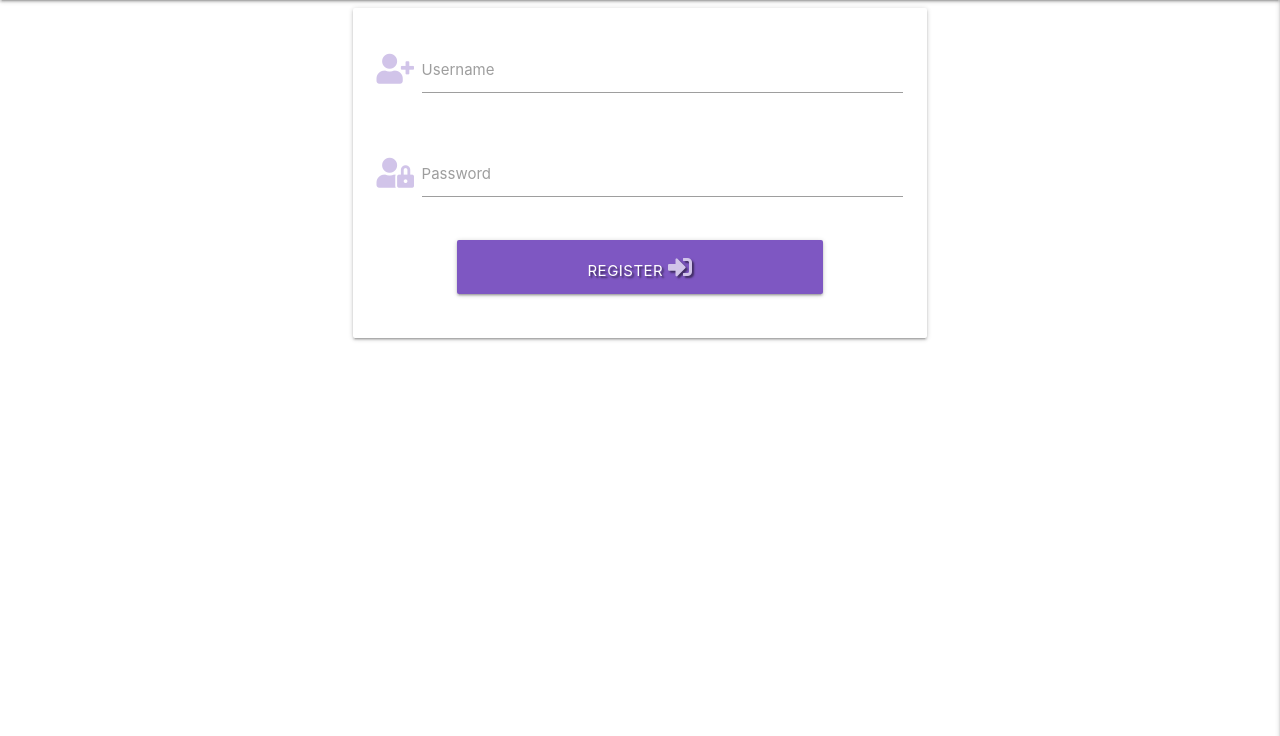
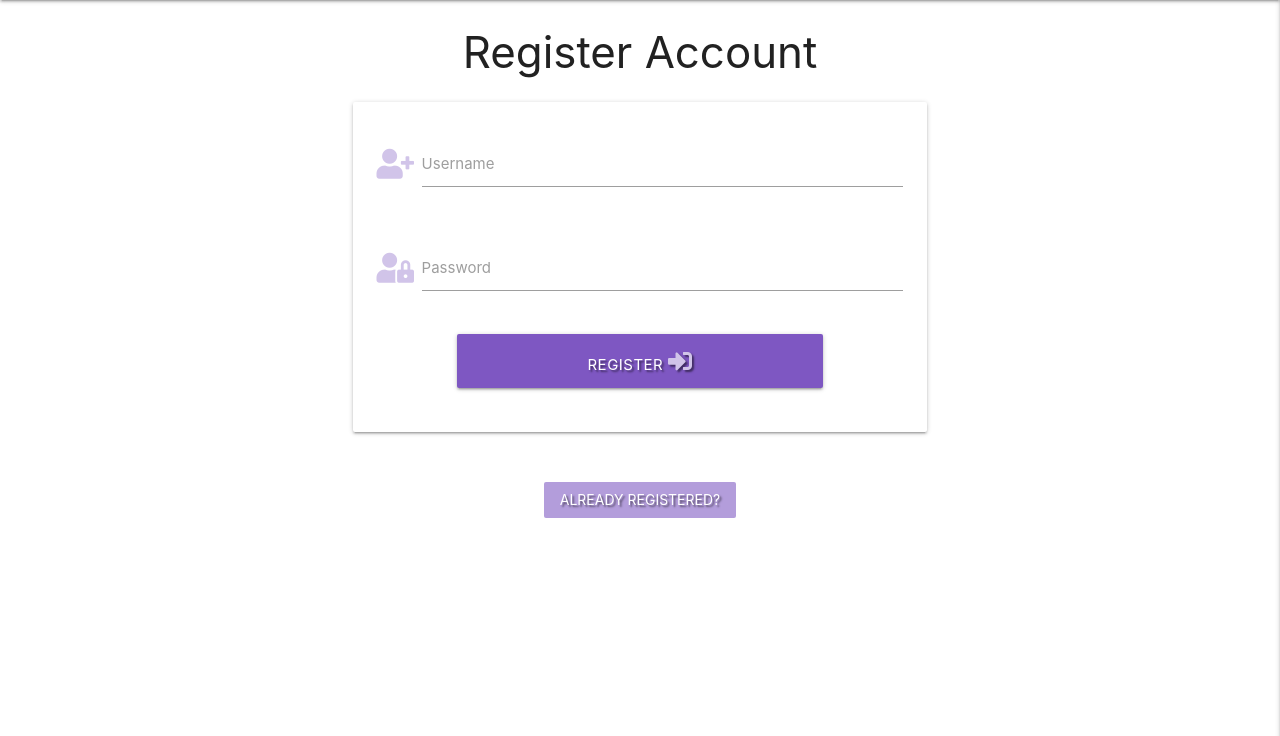
Before and after one commit to Brian-FullStack/task_manager, a Flask app: page /register in a window 1280 px wide. Shown: the part 64-800 px from the top of the page. Run offline with Flask 2, Linux system fonts and the light colour scheme; some libraries are stand-ins or nearby versions.

Commit message:
Added page title and button

```diff
--- a/templates/register.html
+++ b/templates/register.html
@@ -1,5 +1,7 @@
 {% extends "base.html" %}
 {% block content %}
+
+<h3 class="center-align">Register Account</h3>
 
 <main class="container">
   <div class="row">
@@ -23,7 +25,7 @@
         </div>
         <!--register button-->
         <div class="row">
-            <button type="submit" class="col s8 offset-s2 btn-large deep-purple lighten-1 text-shadow center-align">
+            <button type="submit" class="col s8 offset-s2 btn-large deep-purple lighten-1 wave-effect text-shadow center-align">
                 Register <i class="fas fa-sign-in-alt deep-purple-text text-lighten-4"></i></button>
         </div>
       </div>
@@ -32,4 +34,14 @@
   </div>
 </main>
 
+<!--Already a user-->
+<div class="row">
+  <div class="col s12">
+    <p class="center-align">
+      <a href="{{ url_for('login') }}" class="waves-effect waves-light deep-purple lighten-3 btn-flat text-shadow white-text">
+        Already Registered?</a>
+    </p>
+  </div>
+</div>
+
 {% endblock %}
```
